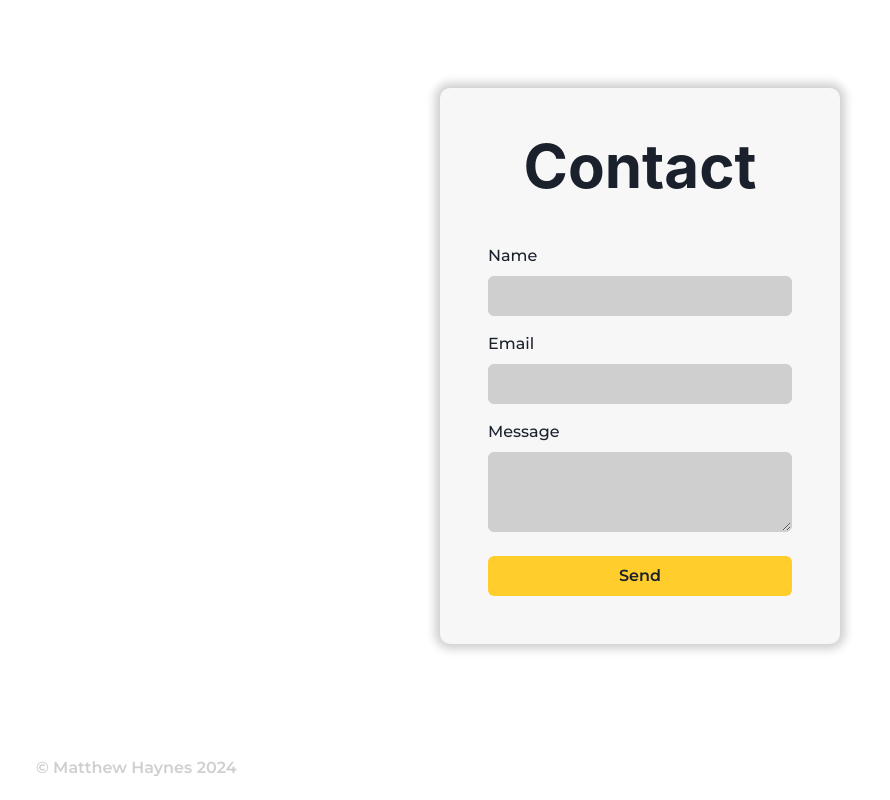
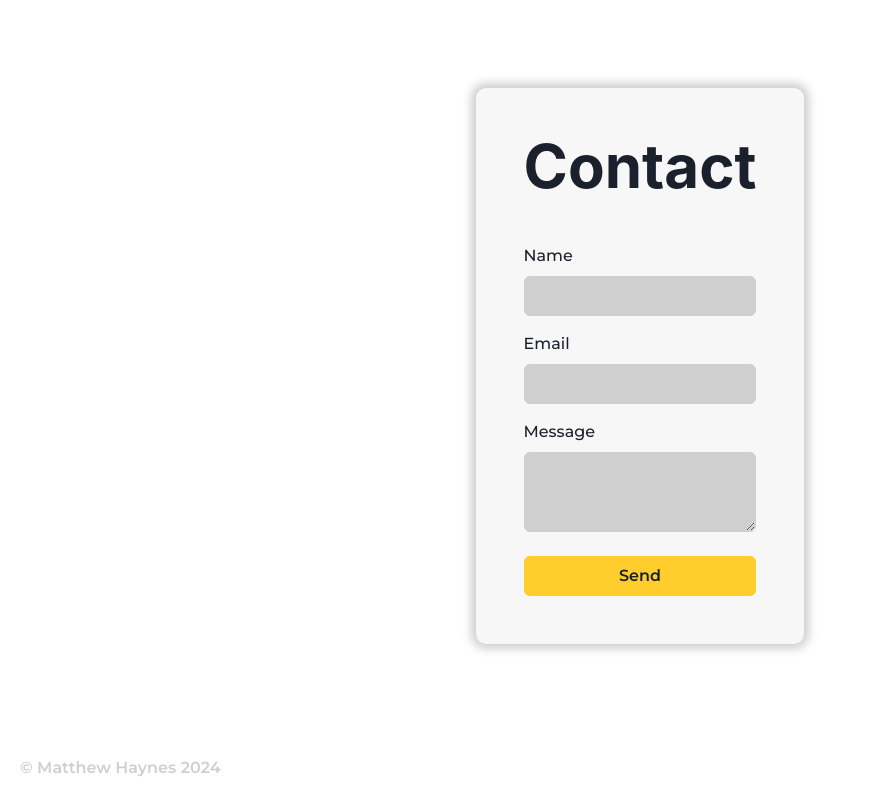
Before and after one commit to iggy-ziggy/MHaynes_Art_Portfolio, a React (Vite) app: page /contact in a window 1280 px wide. Shown: the part 325-1125 px from the top of the page, without its empty margins (0-890 px from the left). Built offline with nearby package versions, Linux system fonts and the light colour scheme; no server answers.

Commit message:
fixed conflicting margin css rules

```diff
--- a/src/components/Footer/footer.css
+++ b/src/components/Footer/footer.css
@@ -1,3 +1,3 @@
 .footer {
-    margin: 3rem 0 0 1rem;
+    margin-top: auto;
 }
--- a/src/components/Quote/quote.css
+++ b/src/components/Quote/quote.css
@@ -6,7 +6,7 @@
 
 .quote_container {
   background-color: var(--charcoal);
-  margin: 5rem 0 5rem 0;
+  margin-bottom: 5rem;
   padding: 2rem;
 }
 
--- a/src/index.css
+++ b/src/index.css
@@ -1,5 +1,14 @@
 * {
   font-family: "Montserrat", sans-serif;
+}
+
+html, body, #root {
+  height: 100%;
+}
+
+#root {
+  display: flex;
+  flex-direction: column;
 }
 
 :root {
--- a/src/pages/ContactPage.jsx
+++ b/src/pages/ContactPage.jsx
@@ -4,7 +4,7 @@ import Contact from "../components/Contact/Contact";
 const ContactPage = () => {
   return (
     <>
-      <VStack mt="5rem">
+      <VStack>
         <Center
           w="60%"
           style={{
```
